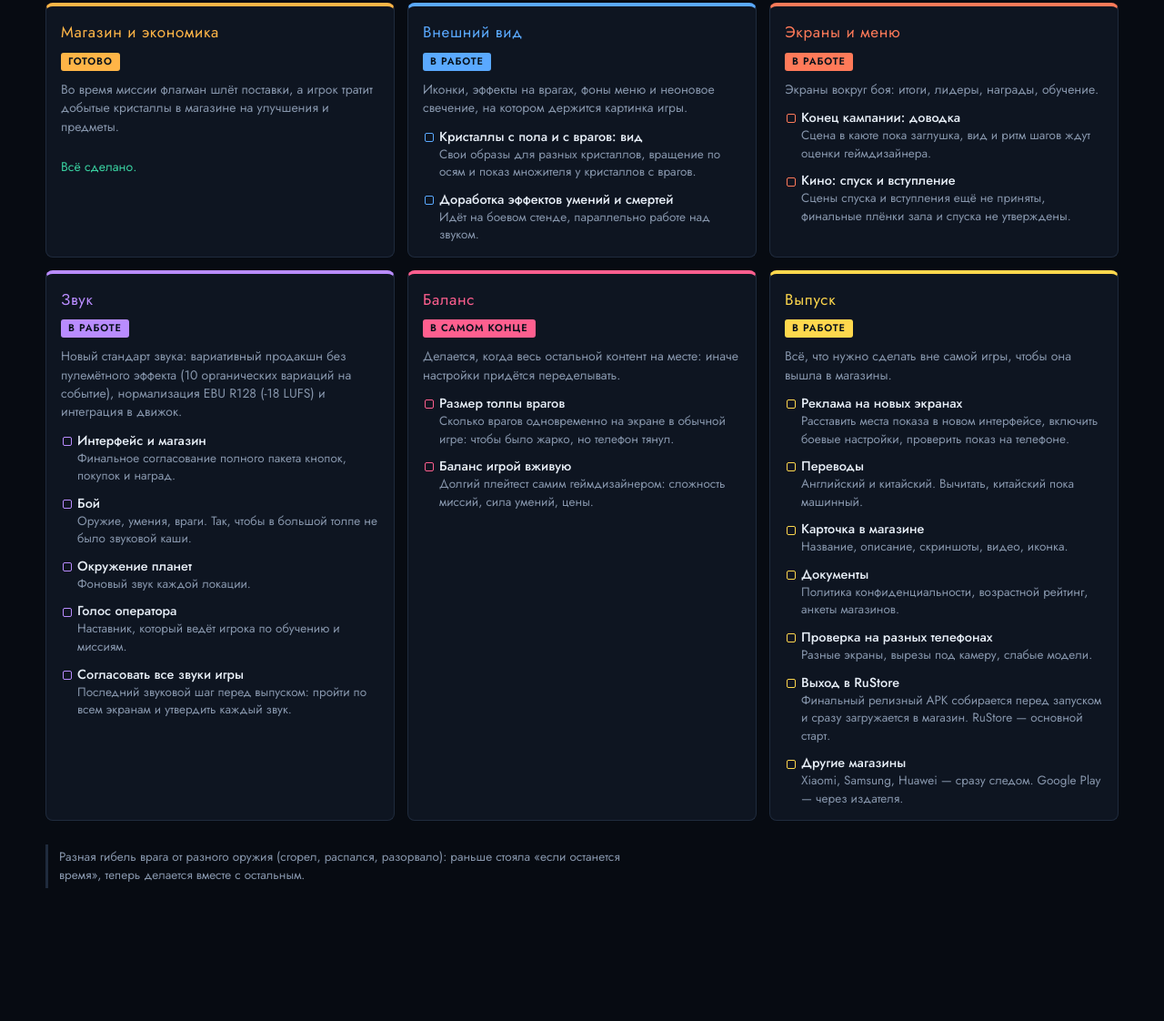
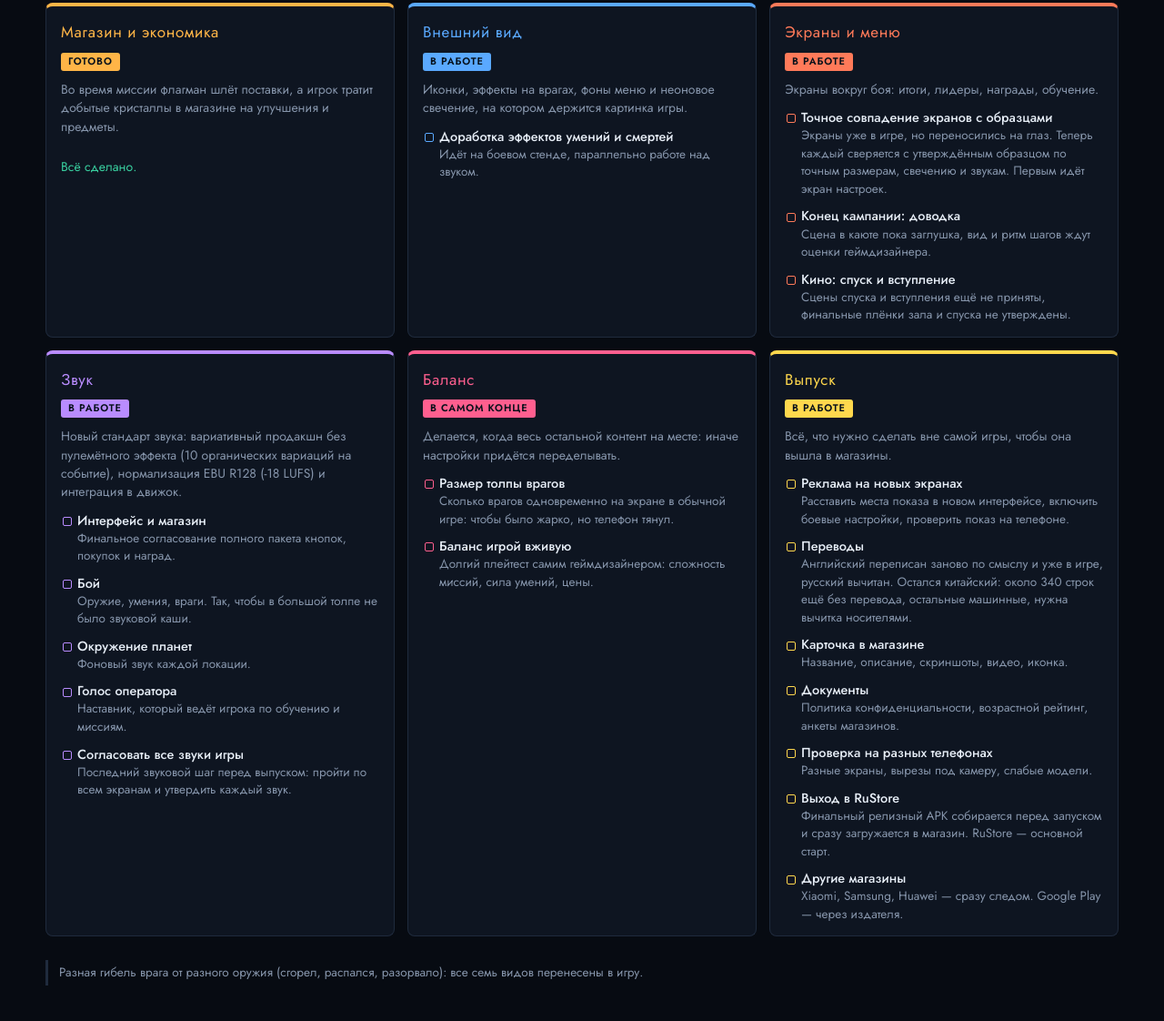
Before and after one commit to Paramonov86/doroga, a plain HTML site: page index.html in a window 1280 px wide. Shown: the part 434-1556 px from the top of the page at 91% size. Before the commit the page ends 1458 px from the top, so only its background shows below. Drawn offline with Linux system fonts and the light colour scheme; a web font is replaced by a local one.

Commit message:
дорога до релиза: обновление 24.11.2026

```diff
--- a/index.html
+++ b/index.html
@@ -57,7 +57,7 @@ li span{display:block;color:var(--dim);font-size:13.5px}
 
   <div class="stages" id="stages"></div>
 
-  <p class="note">Разная гибель врага от разного оружия (сгорел, распался, разорвало): раньше стояла «если останется время», теперь делается вместе с остальным.</p>
+  <p class="note">Разная гибель врага от разного оружия (сгорел, распался, разорвало): все семь видов перенесены в игру.</p>
 </div>
 
 <script>
@@ -86,9 +86,9 @@ const S=[
    [1,'Живые фоны выбора миссии 4, 6 и 7: все 7 локаций переведены на живые анимированные ленты кадров'],
    [1,'Полная картинка со свечением по умолчанию на всех телефонах, в том числе недорогих'],
    [1,'Плавность свечения и оптимизация шейдеров под бюджетные телефоны (стабильные 35+ fps на Redmi 9)'],
-   [1,'Смерть врага от разного оружия','Вид смерти для каждого из семи умений утверждён геймдизайнером, первые уже перенесены в игру, остальные идут партиями.'],
+   [1,'Смерть врага от разного оружия','Вид смерти для каждого из семи умений утверждён геймдизайнером, все семь уже перенесены в игру.'],
    [1,'Характерные позы костюмов на спуске','Каждому костюму своя узнаваемая поза при спуске к планете: от позы героя в полёте до комедийной «амёбы».'],
-   [0,'Кристаллы с пола и с врагов: вид','Свои образы для разных кристаллов, вращение по осям и показ множителя у кристаллов с врагов.'],
+   [1,'Кристаллы с пола и с врагов: вид','Свои образы для разных кристаллов, вращение по осям и показ множителя у кристаллов с врагов.'],
    [0,'Доработка эффектов умений и смертей','Идёт на боевом стенде, параллельно работе над звуком.'],
   ]},
  {k:'Экраны и меню',c:'--scr',tag:'в работе',
@@ -106,6 +106,7 @@ const S=[
    [1,'Сверка одобренного с игрой: все подтверждённые дизайном механики и модули сверены с кодом игры'],
    [1,'Финал победы: рой тлеет и гаснет, лучи сквозь шторы, вспышка и окно итогов перенесены в код'],
    [1,'Устранены задержки старта игры: убрана черная пауза 3с перед главным меню, фон оптимизирован'],
+   [0,'Точное совпадение экранов с образцами','Экраны уже в игре, но переносились на глаз. Теперь каждый сверяется с утверждённым образцом по точным размерам, свечению и звукам. Первым идёт экран настроек.'],
    [0,'Конец кампании: доводка','Сцена в каюте пока заглушка, вид и ритм шагов ждут оценки геймдизайнера.'],
    [0,'Кино: спуск и вступление','Сцены спуска и вступления ещё не приняты, финальные плёнки зала и спуска не утверждены.'],
    [1,'Ордена: новые условия под нынешние правила, прогресс на карточке, сохранение в облаке'],
@@ -148,7 +149,7 @@ const S=[
    [1,'Контрольная сборка 1.0 с новой подписью успешно собрана и протестирована'],
    [1,'Отказ от прямых платежей в пользу быстрой публикации (без барьеров с банками и модерацией)'],
    [0,'Реклама на новых экранах','Расставить места показа в новом интерфейсе, включить боевые настройки, проверить показ на телефоне.'],
-   [0,'Переводы','Английский и китайский. Вычитать, китайский пока машинный.'],
+   [0,'Переводы','Английский переписан заново по смыслу и уже в игре, русский вычитан. Остался китайский: около 340 строк ещё без перевода, остальные машинные, нужна вычитка носителями.'],
    [0,'Карточка в магазине','Название, описание, скриншоты, видео, иконка.'],
    [0,'Документы','Политика конфиденциальности, возрастной рейтинг, анкеты магазинов.'],
    [0,'Проверка на разных телефонах','Разные экраны, вырезы под камеру, слабые модели.'],
```
